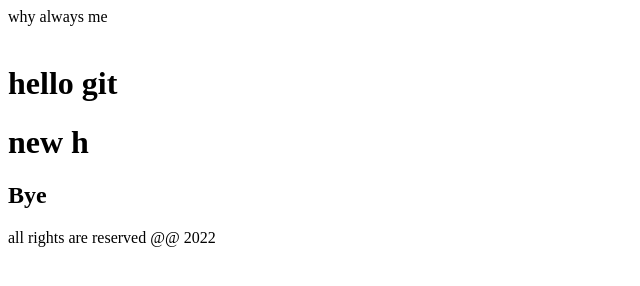
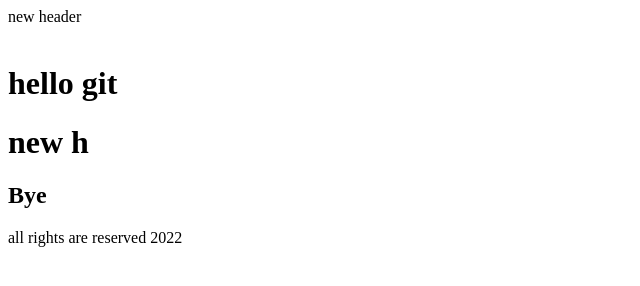
Before and after one commit to MahdiBahar/git-project-1, a plain HTML site: page index.html in a window 1280 px wide. Shown: the full height of the page, 0-640 px from the left. Drawn offline with Linux system fonts and the light colour scheme.

Commit message:
some change in master

```diff
--- a/index.html
+++ b/index.html
@@ -9,7 +9,7 @@
 <body>
 
     <header>
-        why always me
+       new header
     </header>
     <div class="banner">
         <img src="banner.jpg" alt="">
@@ -20,7 +20,7 @@
         <h2> Bye </h2>
     </div>
     <footer>
-        all rights are reserved @@ 2022
+        all rights are reserved  2022
     </footer>
     <script src ="script.js"></script>
 </body>
```
